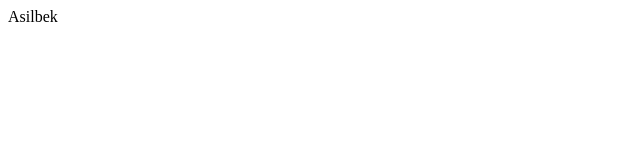
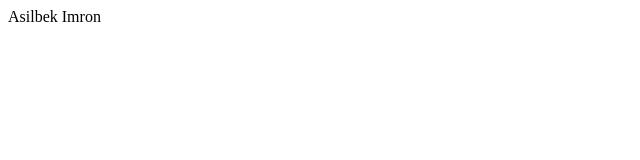
Before and after one commit to Asilbek-Bekmurodov/my-project, a plain HTML site: page index.html in a window 1280 px wide. Shown: the full height of the page, 0-640 px from the left. Drawn offline with Linux system fonts and the light colour scheme.

Commit message:
ism qo'shdim

```diff
--- a/index.html
+++ b/index.html
@@ -7,5 +7,6 @@
   </head>
   <body>
     Asilbek
+    Imron
   </body>
 </html>
```
